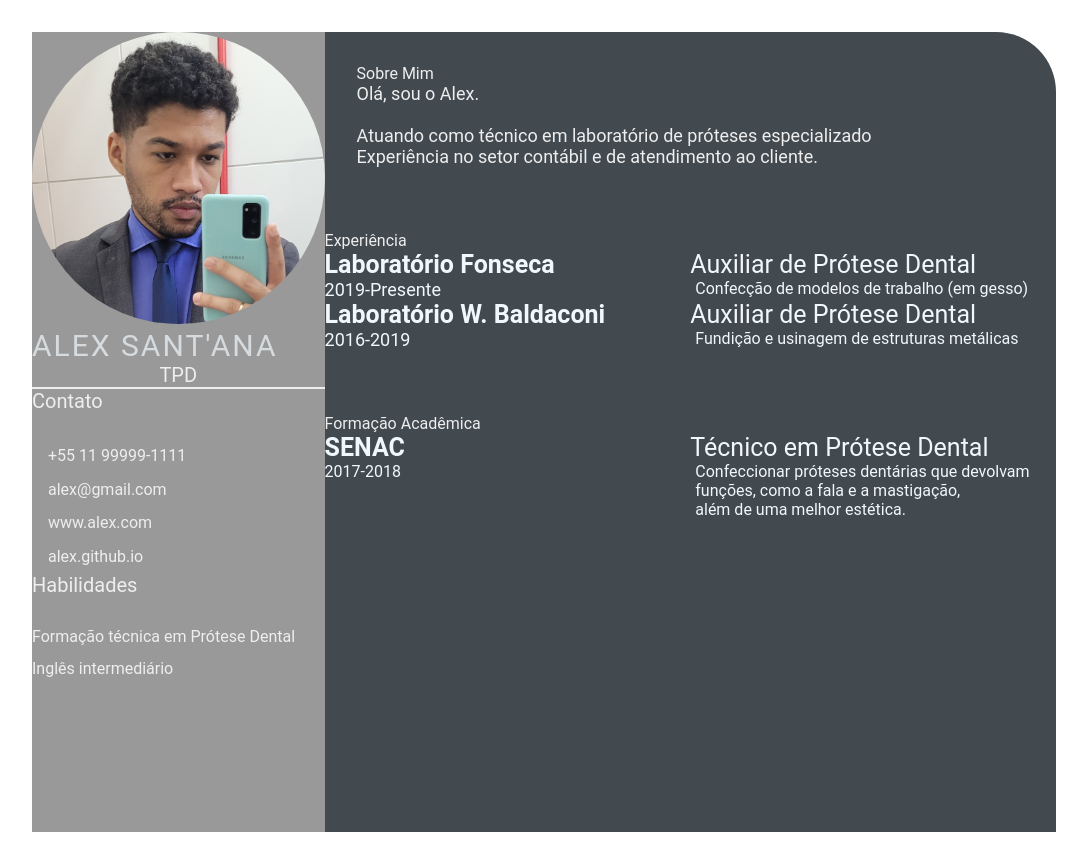
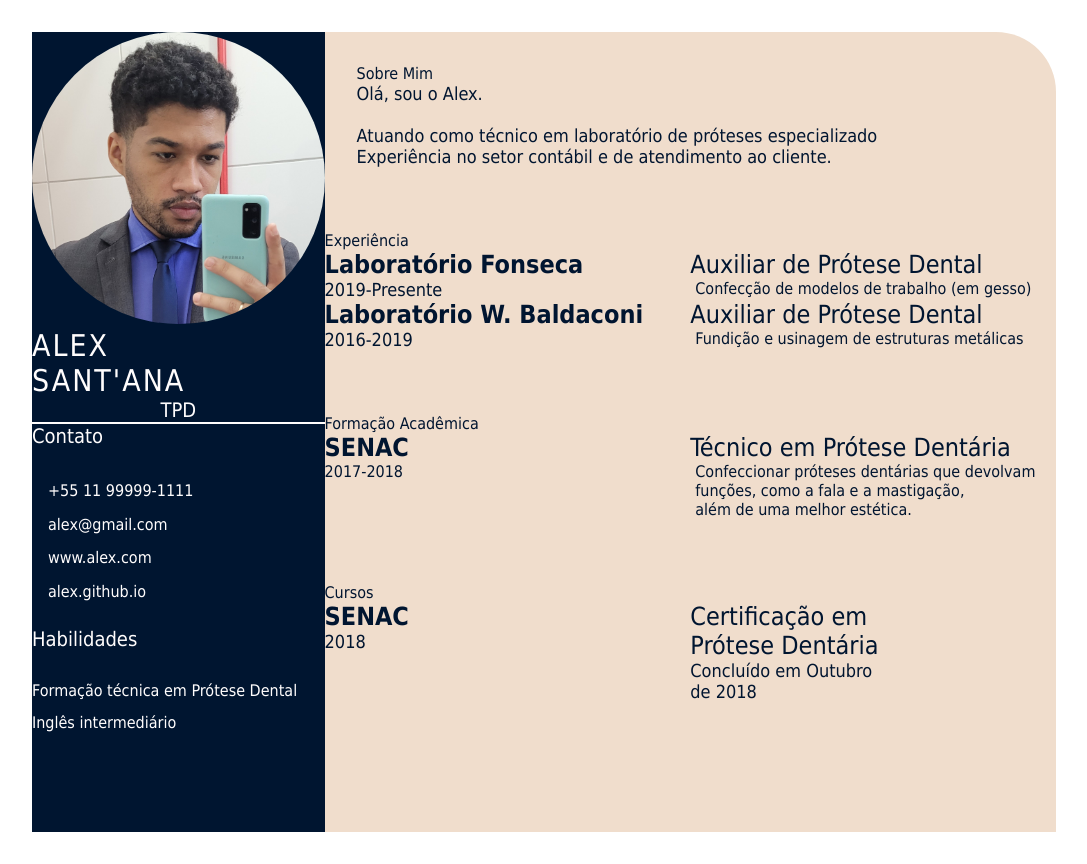
Before and after one commit to a7exl/alex.github.io, a plain HTML site: page index.html in a window 1280 px wide. Shown: the whole page, without its empty margins (96-1183 px from the left). Drawn offline with Linux system fonts and the light colour scheme.

Commit message:
feature: awards (#5)

```diff
--- a/index.html
+++ b/index.html
@@ -18,7 +18,7 @@
             <section class="left-section-content">
                 <div class="profile">
                     <img class="profile-image" src="img/profile-image.jpeg" alt="Profile Image">
-                    <p class="name">Alex Sant'Ana</p>
+                    <p class="name">Alex <br>Sant'Ana</p>
                     <p class="profession">TPD</p>
                 </div>
                 <div class="contact-info">
@@ -30,6 +30,7 @@
                         <li><i class="fa fa-github"></i>alex.github.io</li>
                     </ul>
                 </div>
+                <br>
                 <div class="skills">
                     <p class="left-title">Habilidades</p>
                     <ul>
@@ -88,14 +89,26 @@
                         <p class="education-time-period">2017-2018</p>
                     </div>
                     <div class="education-right">
-                        <p class="education-subject">Técnico em Prótese Dental</p>
+                        <p class="education-subject">Técnico em Prótese Dentária</p>
                         <p class="education-desc">Confeccionar próteses dentárias que devolvam
                             funções, como a fala e a mastigação,<br> além de uma melhor estética.</p>
+                    </div>
+                </div>
+            </section>
+            <section class="awards gap">
+                <div class="right-title">Cursos</div>
+                <div class="awards-contents">
+                    <div class="awards-left">
+                        <p class="awards-company-name">SENAC</p>
+                        <p class="awards-time-period">2018</p>
+                    </div>
+                    <div class="awards-right">
+                        <p class="awards-name">Certificação em <br>Prótese Dentária</p>
+                        <p class="awards-time-period">Concluído em Outubro <br>de 2018</p>
                     </div>
                 </div>
             </section>
         </section>
     </main>
 </body>
-
 </html>
--- a/style.css
+++ b/style.css
@@ -3,7 +3,7 @@
     padding: 0;
     box-sizing: border-box;
     list-style: none;
-    font-family: 'Roboto', sans-serif;
+    font-family: 'Tahoma', sans-serif;
 }
 
 .resume-contents {
@@ -17,13 +17,13 @@
 .left-section {
     grid-column: span 2;
     height: 100%;
-    background-color: #999999;
+    background-color: #001530;
 }
 
 .right-section {
     grid-column: span 5;
     height: 100%;
-    background-color: #424a50;
+    background-color: #F0DDCC;
     border-radius: 0px 60px 0px 0px;
 }
 
@@ -33,7 +33,7 @@
 
 .profile {
     width: 100%;
-    border-bottom: 2px solid #eeeeee;
+    border-bottom: 2px solid #fffdfd;
 }
 
 .profile .profile-image {
@@ -42,14 +42,14 @@
 }
 
 .name {
-    color: #D6DBDF;
+    color: #fffdfd;
     font-size: 30px;
     letter-spacing: 2px;
     text-transform: uppercase;
 }
 
 .profession {
-    color: #eeeeee;
+    color: #fffdfd;
     font-size: 20px;
     text-transform: uppercase;
     text-align: center;
@@ -57,7 +57,7 @@
 
 /* .contact-info { border-bottom: 2px solid #1B2631; } */
 .left-title {
-    color: #eeeeee;
+    color: #fffdfd;
     font-size: 20px;
 }
 
@@ -68,14 +68,14 @@
 .contact-info ul li,
 .references ul li {
     padding: .4rem 0;
-    color: #eeeeee;
+    color: #fffdfd;
 }
 
 .contact-info ul li i,
 .references ul li i {
     padding-right: 1rem;
     font-size: 18px;
-    color: #eeeeee;
+    color: #fffdfd;
 }
 
 .skills ul {
@@ -83,7 +83,7 @@
 }
 .skills ul li p {
     padding: .4rem 0;
-    color: #eeeeee;
+    color: #fffdfd;
 }
 
 .right-section-contents {
@@ -91,7 +91,7 @@
 }
 
 .right-title {
-    color: #eeeeee;
+    color: #001530;
 }
 
 .gap {
@@ -99,7 +99,7 @@
 }
 .about-me-contents {
     font-size: 18px;
-    color: #eeeeee;
+    color: #001530;
 }
 
 .experience-contents,
@@ -108,7 +108,7 @@
     display: grid;
     grid-template-columns: repeat(2, 1fr);
     padding-bottom: 2rem;
-    color: #F1F8FD;
+    color: #001530;
 }
 
 .exp-company-name,
```
